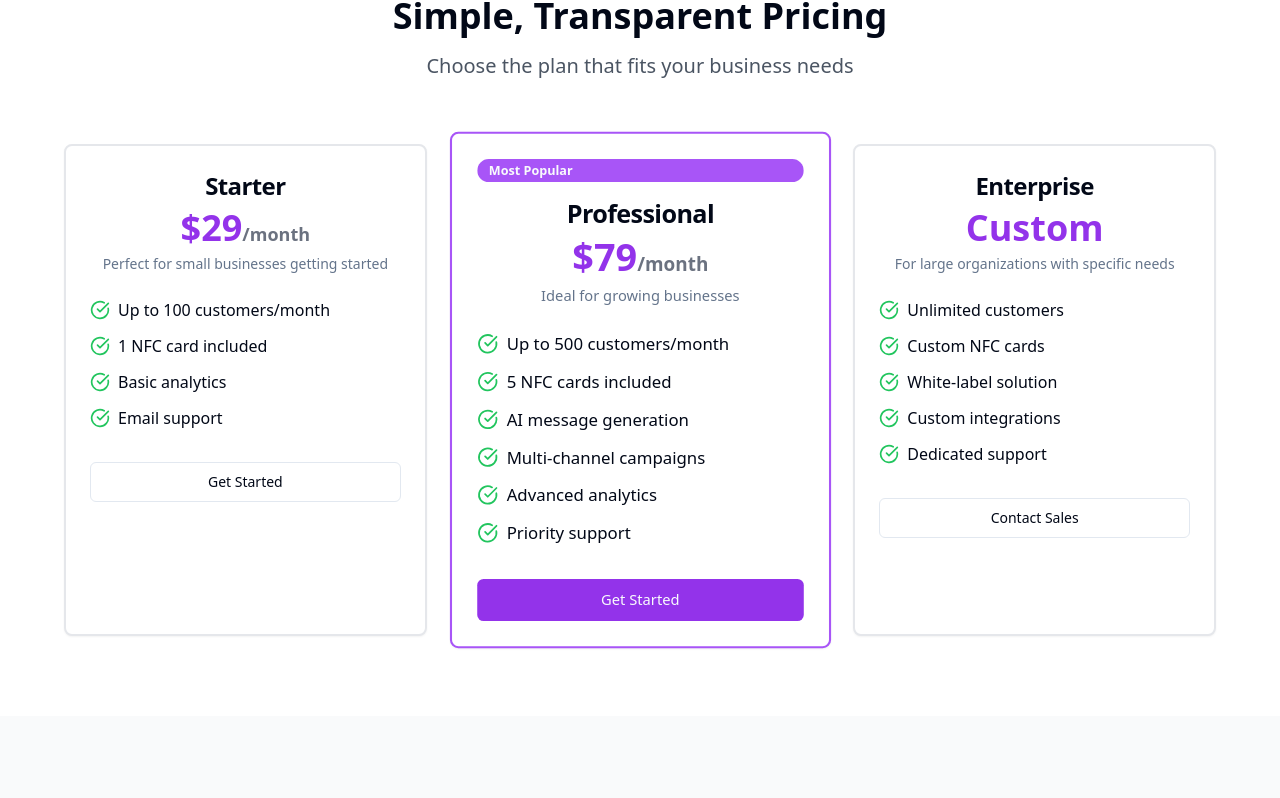
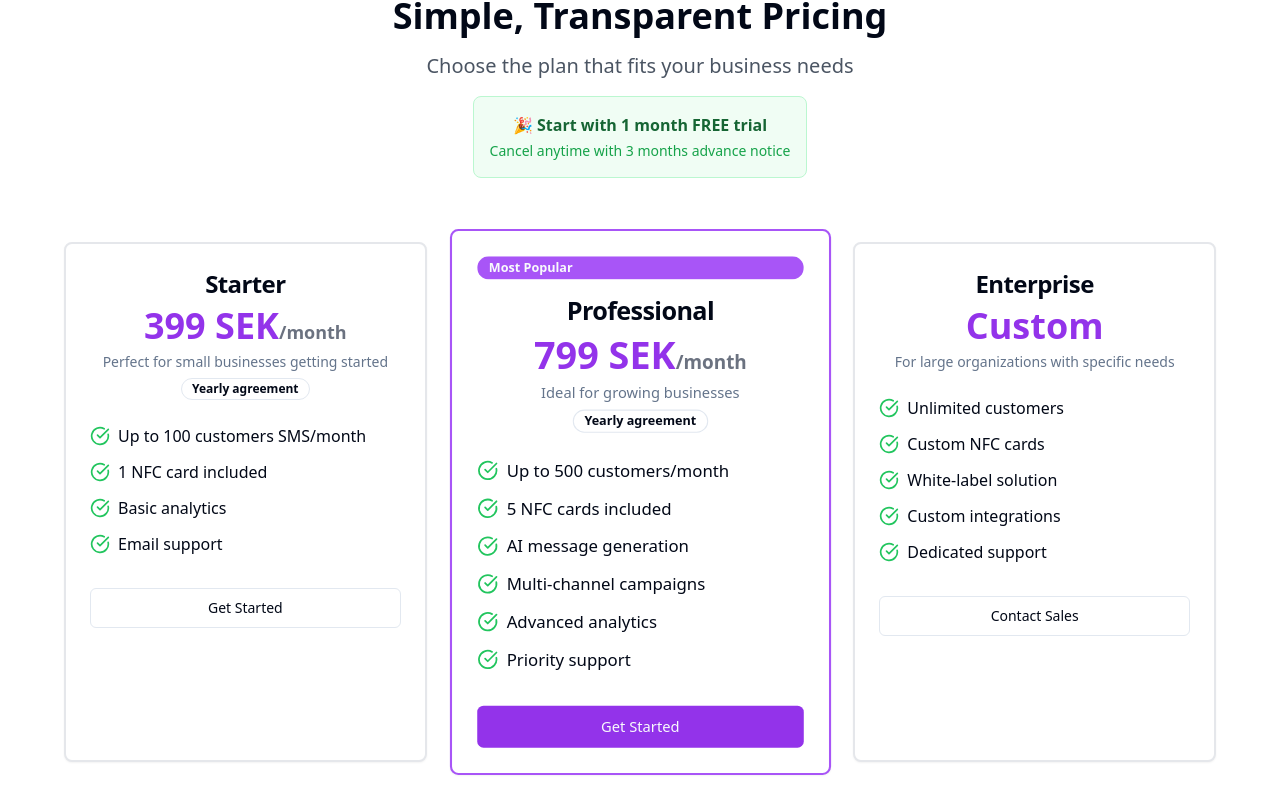
Before and after one commit to omdaintech/klario-tech, a React (Vite) app: page / in a window 1280 px wide. Shown: the part 3021-3819 px from the top of the page. Built offline with nearby package versions, Linux system fonts and the light colour scheme.

Commit message:
Fix pricing section
Update pricing details with new plans and cancellation policy.

```diff
--- a/src/pages/Index.tsx
+++ b/src/pages/Index.tsx
@@ -1,3 +1,4 @@
+
 import { useState } from "react";
 import { Card, CardContent, CardDescription, CardHeader, CardTitle } from "@/components/ui/card";
 import { Button } from "@/components/ui/button";
@@ -347,20 +348,25 @@ const Index = () => {
           <div className="text-center mb-16">
             <h2 className="text-4xl font-bold mb-4">Simple, Transparent Pricing</h2>
             <p className="text-xl text-gray-600">Choose the plan that fits your business needs</p>
+            <div className="mt-4 p-4 bg-green-50 border border-green-200 rounded-lg inline-block">
+              <p className="text-green-800 font-semibold">🎉 Start with 1 month FREE trial</p>
+              <p className="text-sm text-green-600 mt-1">Cancel anytime with 3 months advance notice</p>
+            </div>
           </div>
 
           <div className="grid grid-cols-1 md:grid-cols-3 gap-8 max-w-6xl mx-auto">
             <Card className="border-2 border-gray-200 hover:border-purple-300 transition-all duration-300">
               <CardHeader className="text-center">
                 <CardTitle className="text-2xl">Starter</CardTitle>
-                <div className="text-4xl font-bold text-purple-600 mb-2">$29<span className="text-lg text-gray-500">/month</span></div>
+                <div className="text-4xl font-bold text-purple-600 mb-2">399 SEK<span className="text-lg text-gray-500">/month</span></div>
                 <CardDescription>Perfect for small businesses getting started</CardDescription>
+                <Badge variant="outline" className="mx-auto">Yearly agreement</Badge>
               </CardHeader>
               <CardContent>
                 <ul className="space-y-3 mb-8">
                   <li className="flex items-center space-x-2">
                     <CheckCircle className="w-5 h-5 text-green-500" />
-                    <span>Up to 100 customers/month</span>
+                    <span>Up to 100 customers SMS/month</span>
                   </li>
                   <li className="flex items-center space-x-2">
                     <CheckCircle className="w-5 h-5 text-green-500" />
@@ -383,8 +389,9 @@ const Index = () => {
               <CardHeader className="text-center">
                 <Badge className="mb-2 bg-purple-500">Most Popular</Badge>
                 <CardTitle className="text-2xl">Professional</CardTitle>
-                <div className="text-4xl font-bold text-purple-600 mb-2">$79<span className="text-lg text-gray-500">/month</span></div>
+                <div className="text-4xl font-bold text-purple-600 mb-2">799 SEK<span className="text-lg text-gray-500">/month</span></div>
                 <CardDescription>Ideal for growing businesses</CardDescription>
+                <Badge variant="outline" className="mx-auto">Yearly agreement</Badge>
               </CardHeader>
               <CardContent>
                 <ul className="space-y-3 mb-8">
@@ -449,6 +456,12 @@ const Index = () => {
                 <Button className="w-full" variant="outline">Contact Sales</Button>
               </CardContent>
             </Card>
+          </div>
+
+          <div className="text-center mt-8">
+            <p className="text-gray-600">
+              <span className="font-semibold">Flexible cancellation:</span> Cancel anytime with 3 months advance notice
+            </p>
           </div>
         </div>
       </section>
```
